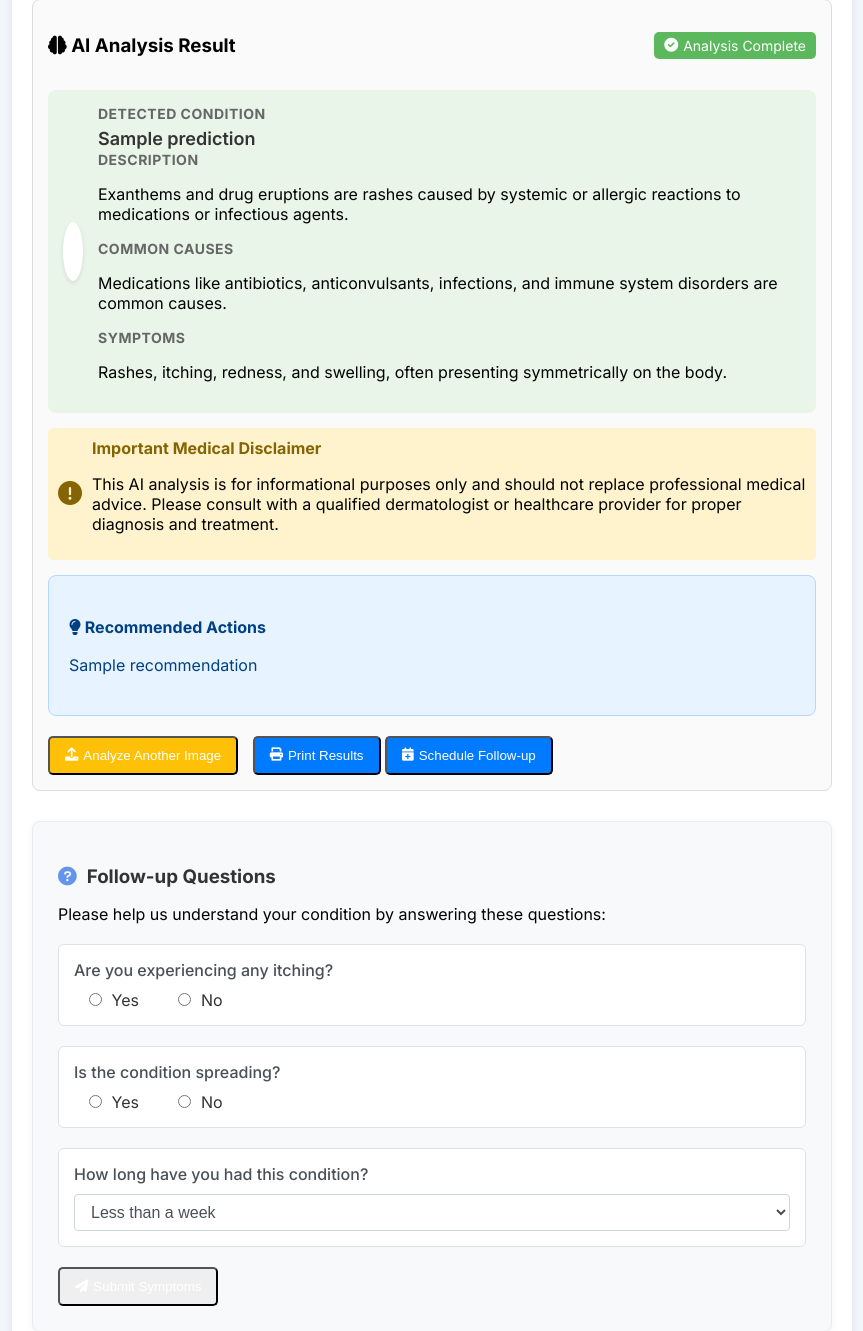
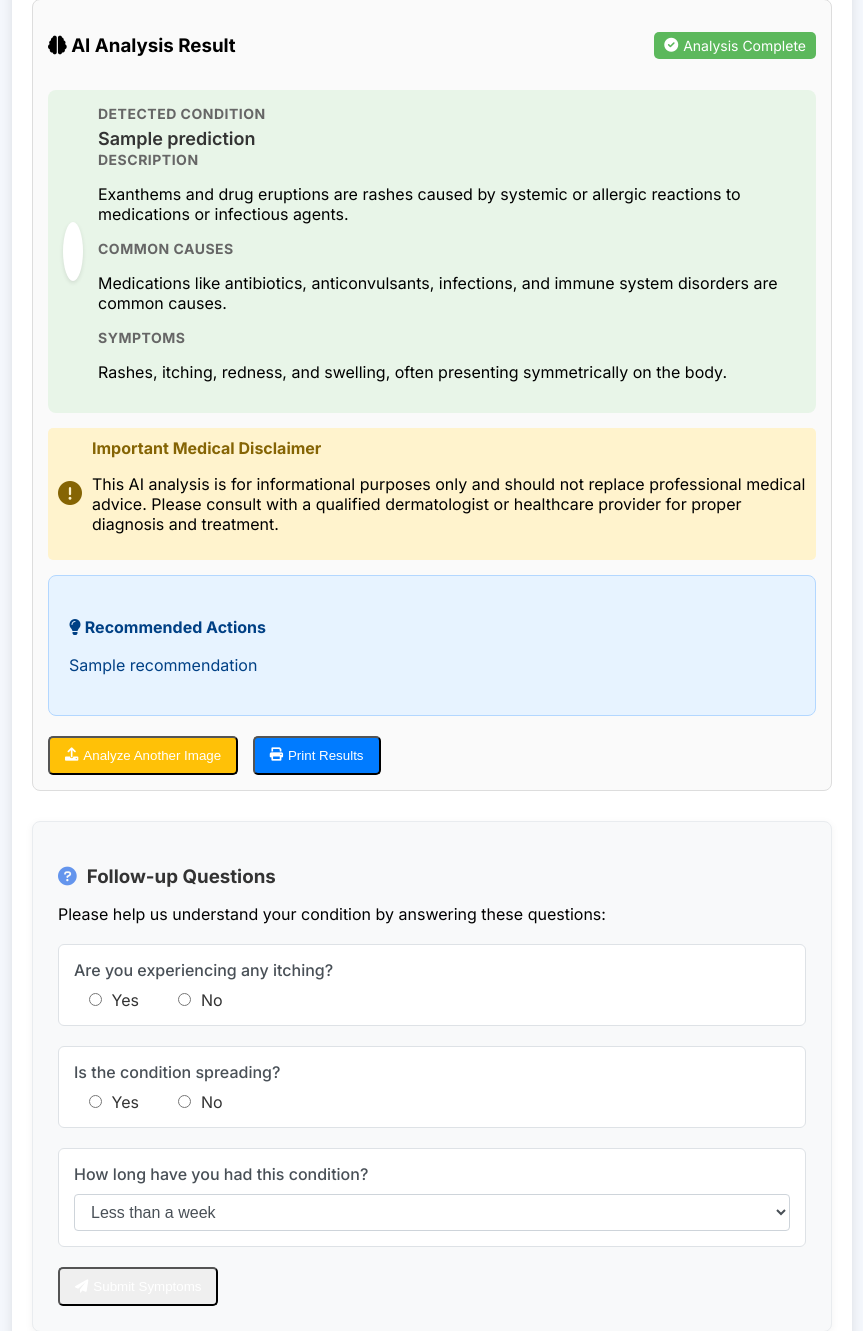
Before and after one commit to Hollow2004/Tapasya_vikram, a Flask app: template TAPASH_New-main/templates/upload.html in a window 1280 px wide. Shown: the part 832-2163 px from the top of the page, without its empty margins (208-1071 px from the left). Run offline with Flask 3, Linux system fonts and the light colour scheme; the template is opened without the code that fills it: most values are stand-ins (such as "Sample title", 1, 10 or a date in 2020); grey boxes marked "Sample" are stand-in pictures.

Commit message:
schedule follow up removed

```diff
--- a/TAPASH_New-main/templates/upload.html
+++ b/TAPASH_New-main/templates/upload.html
@@ -119,14 +119,6 @@
                         <i class="fas fa-print"></i>
                         Print Results
                     </button>
-                    <!-- Step 6: Schedule Follow-up -->
-                    <form method="post" action="/schedule-follow-up" style="display: inline;">
-                        <input type="hidden" name="filename" value="{{ filename }}">
-                        <button type="submit" class="btn-primary">
-                            <i class="fas fa-calendar-plus"></i>
-                            Schedule Follow-up
-                        </button>
-                    </form>
                 </div>
             </div>
         </div>
```
Also changed, not shown: TAPASH_New-main/instance/database.db, TAPASH_New-main/static/uploads/1c1bcf46-108d-48fd-aab8-526fd5b45ce9.png (added), TAPASH_New-main/static/uploads/27918a41-108e-44af-a242-d284439e7aa3.png (added), TAPASH_New-main/static/uploads/29ce0d8c-5e2c-40be-a28f-55b669800d40.png (added), TAPASH_New-main/static/uploads/482f0327-1920-470d-a743-8b5a2161f3aa.png (added).
